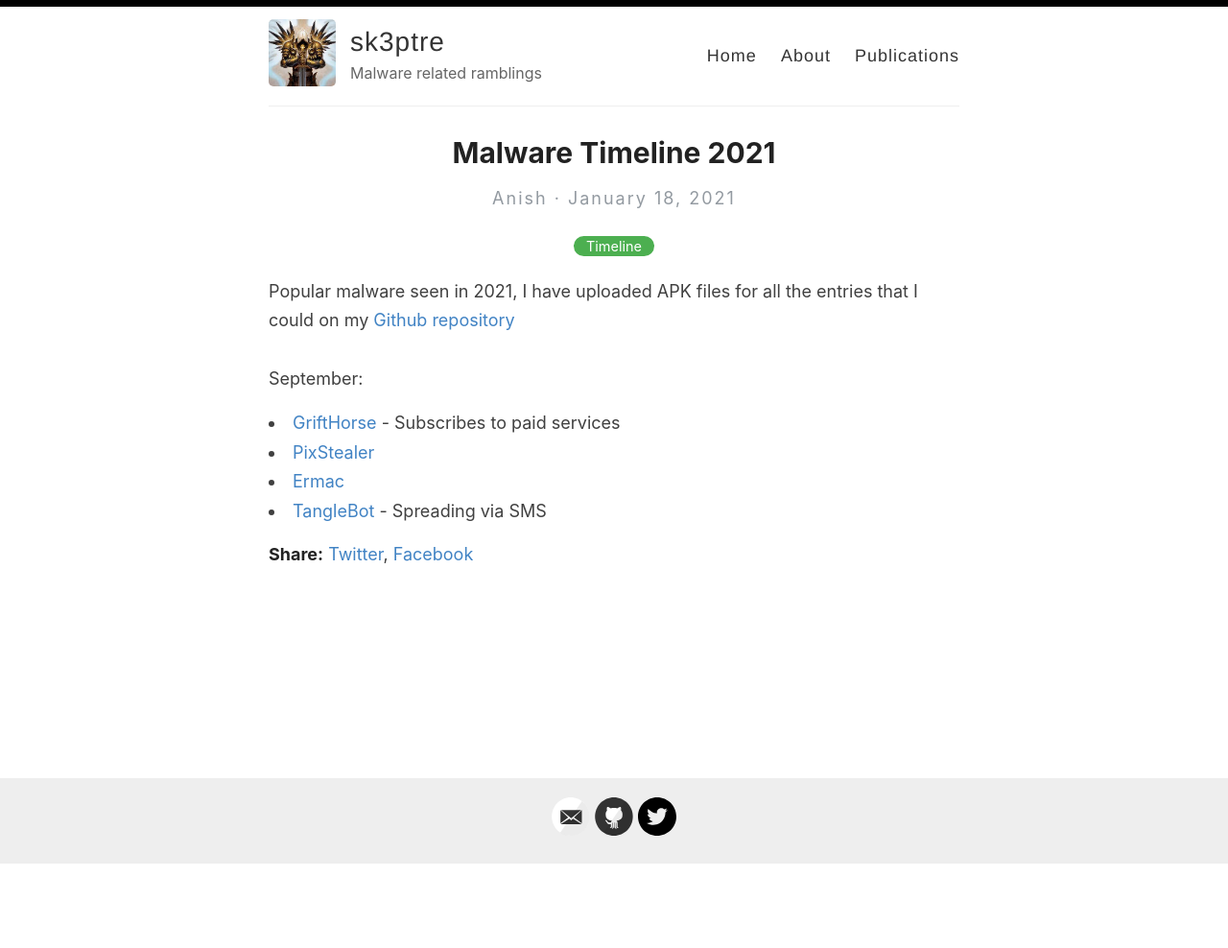
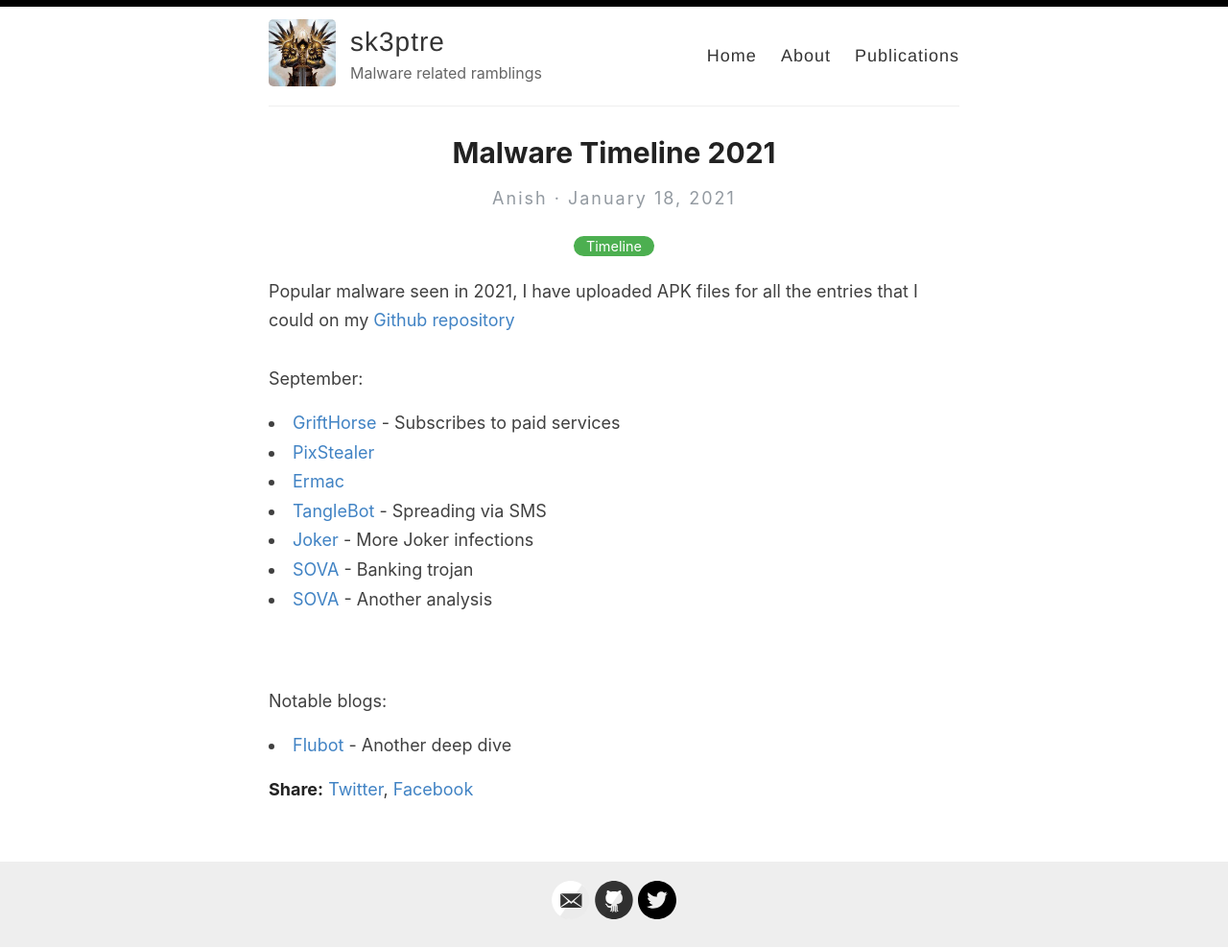
Before and after one commit to sk3ptre/sk3ptre.github.io, a Jekyll site: the page built from _posts/2021-01-18-Malware-Timeline-2021.md, in a window 1280 px wide. Shown: the whole page at 96% size. Built offline with Jekyll 4.4.1, drawn with Linux system fonts in a browser that asks for light colours; before the commit the page ends 901 px from its top, so only the background shows below that.

Commit message:
Update 2021-01-18-Malware-Timeline-2021.md

```diff
--- a/_posts/2021-01-18-Malware-Timeline-2021.md
+++ b/_posts/2021-01-18-Malware-Timeline-2021.md
@@ -11,3 +11,9 @@
 <li><a href="https://research.checkpoint.com/2021/pixstealer-a-new-wave-of-android-banking-trojans-abusing-accessibility-services/">PixStealer</a></li>
 <li><a href="https://www.threatfabric.com/blogs/ermac-another-cerberus-reborn.html">Ermac</a></li>
 <li><a href="https://www.cloudmark.com/en/blog/mobile/tanglebot-new-advanced-sms-malware-targets-mobile-users-across-us-and-canada-covid-19">TangleBot</a> - Spreading via SMS</li>
+<li><a href="https://labs.k7computing.com/index.php/joker-unleashes-itself-again-on-google-play-store/">Joker</a> - More Joker infections</li>
+<li><a href="https://www.threatfabric.com/blogs/sova-new-trojan-with-fowl-intentions.html">SOVA</a> - Banking trojan</li>
+<li><a href="https://blog.cyble.com/2021/09/14/deep-dive-analysis-of-s-o-v-a-android-banking-trojan/">SOVA</a> - Another analysis</li>
+<br><br>
+Notable blogs:
+<li><a href="https://www.telekom.com/en/blog/group/article/flubot-under-the-microscope-636368">Flubot</a> - Another deep dive</li>
```
